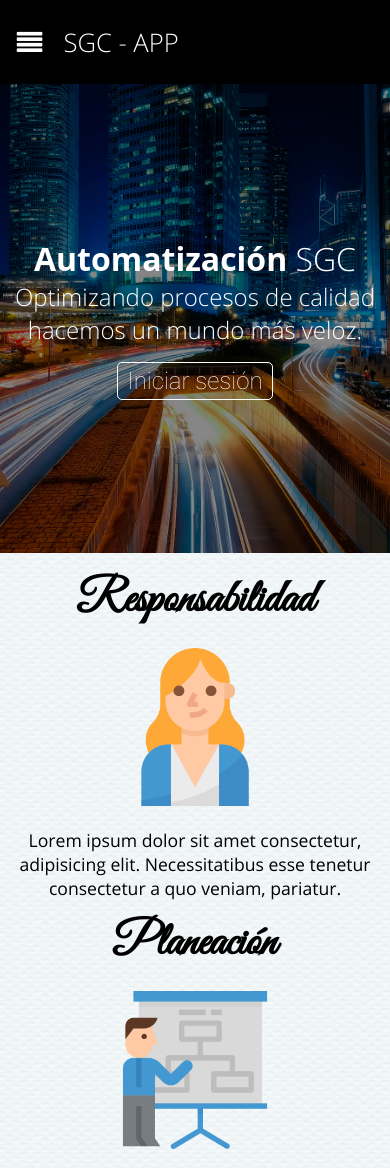
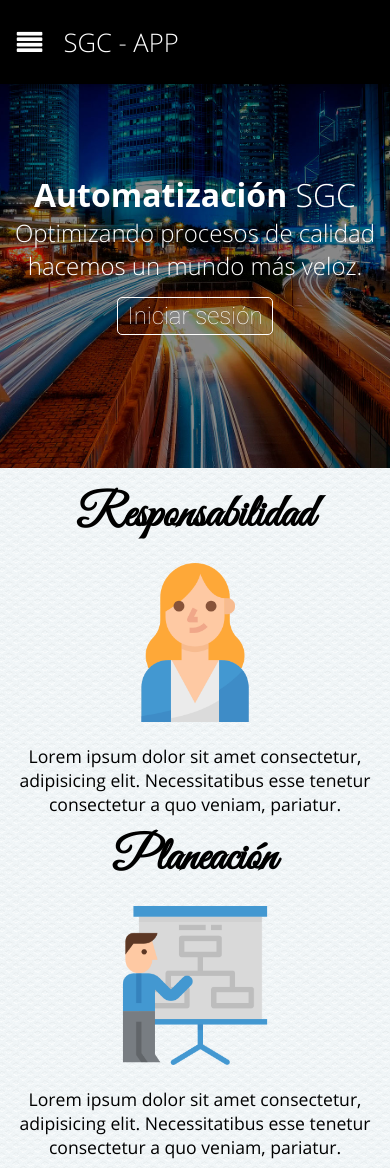
Before and after one commit to teamzz111/SGC_RGM, a PHP site: page / in a window 390 px wide. Shown: the top 1168 px of the page. Run offline with PHP 8.4, Linux system fonts and the light colour scheme; some web fonts are replaced.

Commit message:
Responsive improved.

```diff
--- a/css/style.css
+++ b/css/style.css
@@ -78,12 +78,15 @@
 
 header .fors {
   margin-left: -100%;
+  position: fixed;
+  transition: .7s linear;
 }
 
 header .fors .barra {
   height: 100vh;
   background: white;
   max-width: 250px;
+  min-width: 230px;
 }
 
 header .fors h3 {
@@ -187,7 +190,7 @@
 main .cont {
   width: 100%;
   height: 100%;
-  background-image: url("../img/fp.png");
+  background-image: url("../img/fp.jpg");
   background-size: cover;
   background-position: center;
   color: white;
@@ -273,6 +276,9 @@
 =================================
 */
 @media screen and (max-width: 800px) {
+  header {
+    position: fixed;
+  }
   header .der {
     display: none;
   }
@@ -289,6 +295,7 @@
     display: none;
   }
   main .cont h1 {
+    margin-top: 10%;
     font-size: 2em;
     text-align: center;
   }
@@ -344,4 +351,10 @@
     max-width: 100px;
   }
 }
+
+@media screen and (max-height: 410px) {
+  main {
+    height: 80vh;
+  }
+}
 /*# sourceMappingURL=style.css.map */
--- a/css/style.scss
+++ b/css/style.scss
@@ -77,10 +77,13 @@
   width: 100%;
   .fors {
     margin-left: -100%;
+    position: fixed;
+    transition: .7s linear;
     .barra {
       height: 100vh;
-      background: rgb(255, 255, 255);
+      background: white;
       max-width: 250px;
+      min-width: 230px;
     }
     h3 {
       padding: 5%;
@@ -88,6 +91,7 @@
       font-size: 2em;
       color: rgb(28, 38, 36);
       font-family: "Sans";
+
       font-weight: 400;
     }
     ul {
@@ -171,7 +175,7 @@
   .cont {
     width: 100%;
     height: 100%;
-    background-image: url('../img/fp.png');
+    background-image: url('../img/fp.jpg');
     background-size: cover;
     background-position: center;
     color: white;
@@ -249,6 +253,7 @@
 
 @media screen and (max-width: 800px) {
   header {
+    position: fixed;
     .der {
       display: none;
     }
@@ -276,6 +281,7 @@
   main {
     .cont {
       h1 {
+        margin-top: 10%;
         font-size: 2em;
         text-align: center;
       }
@@ -360,6 +366,8 @@
   }
 }
 
-@media screen and (max-width: 360px){
-
+@media screen and (max-height: 410px){
+  main{
+    height: 80vh;
+  }
 }
```
Also changed, not shown: img/fp.jpg (added), 1 other file.
